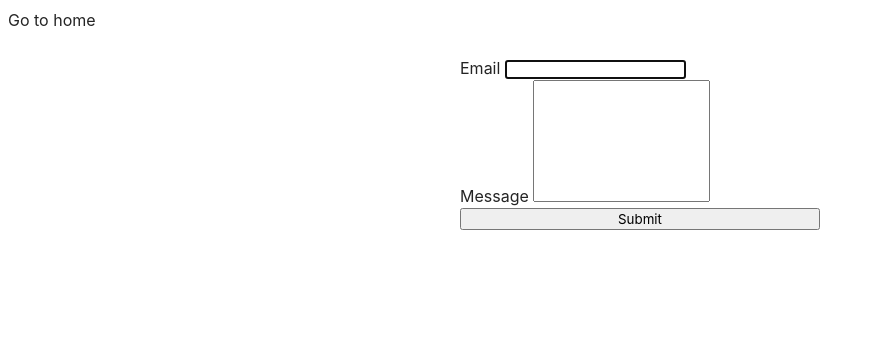
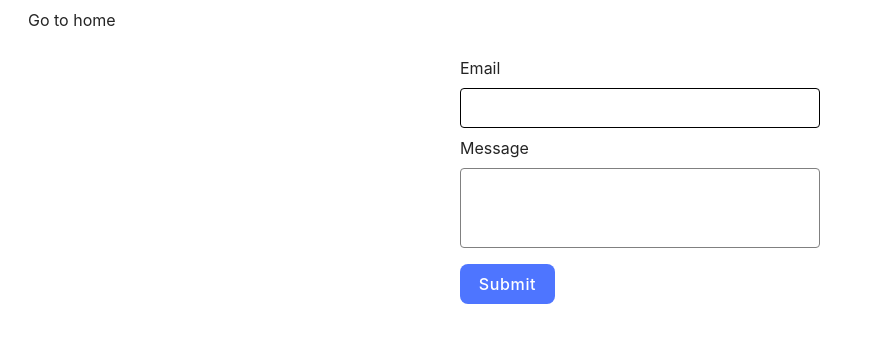
Before and after one commit to ElenaYa/goit-js-hw-09, a website built with Vite: page src/2-form.html in a window 1280 px wide. Shown: the whole page, without its empty margins (0-874 px from the left). Built offline with nearby package versions, Linux system fonts and the light colour scheme.

Commit message:
commit form

```diff
--- a/src/css/2-form.css
+++ b/src/css/2-form.css
@@ -8,3 +8,63 @@
   margin: 0 auto;
   background: #fff;
 }
+label {
+  display: flex;
+  flex-direction: column;
+  row-gap: 8px;
+}
+
+input,
+textarea {
+  padding-left: 16px;
+  margin-bottom: 16px;
+  outline: transparent;
+  border: 1px solid #808080;
+  border-radius: 4px;
+
+  color: #2e2f42;
+  font-family: inherit;
+  font-size: 16px;
+  line-height: 1.5;
+  letter-spacing: 0.04em;
+
+  transition: border-color 250ms ease-out;
+}
+textarea {
+  height: 80px;
+  padding-top: 8px;
+}
+
+input {
+  height: 40px;
+  margin-bottom: 8px;
+}
+
+input:hover,
+textarea:hover,
+input:focus,
+textarea:focus {
+  border-color: #000;
+}
+button[type='submit'] {
+  max-width: 95px;
+
+  color: #fff;
+  font-size: 16px;
+  font-weight: 500;
+  line-height: 1.5;
+  letter-spacing: 0.04em;
+
+  padding: 8px 16px;
+  border: transparent;
+  border-radius: 8px;
+  outline: transparent;
+  background: #4e75ff;
+
+  transition: background-color 250ms ease-out;
+}
+
+button[type='submit']:hover,
+button[type='submit']:focus {
+  background-color: #6c8cff;
+}
--- a/src/css/styles.css
+++ b/src/css/styles.css
@@ -52,6 +52,8 @@ a,
 .nav-item {
   color: currentColor;
   text-decoration: none;
+  padding-left: 20px;
+  padding-top: 10px;
 }
 
 button {
```
